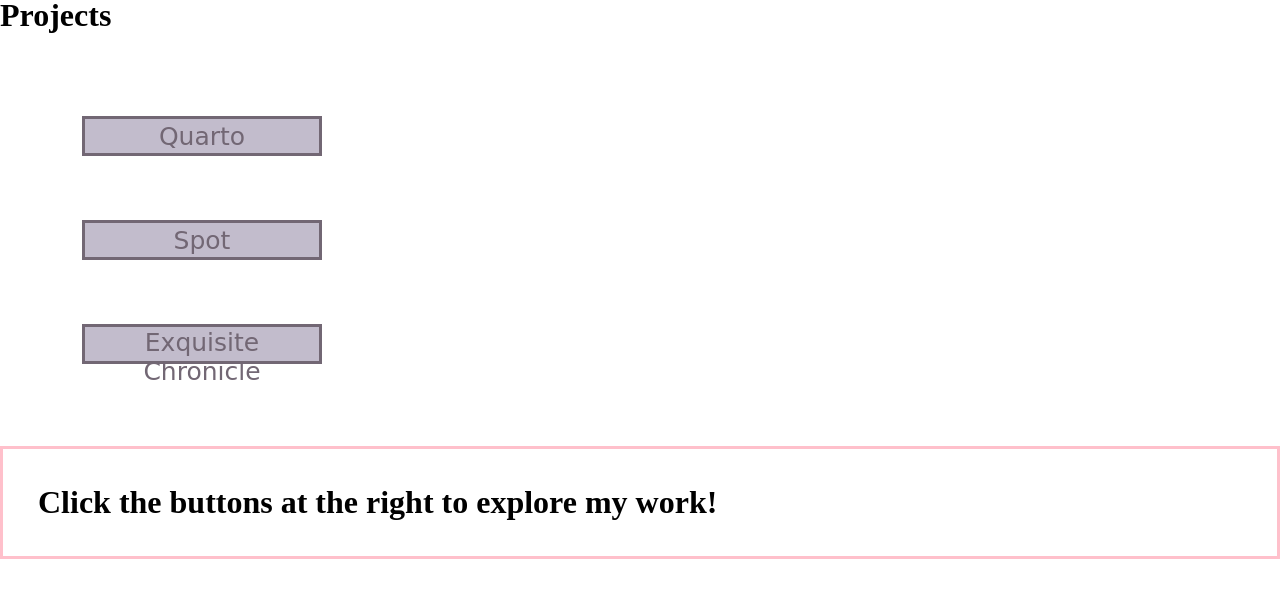
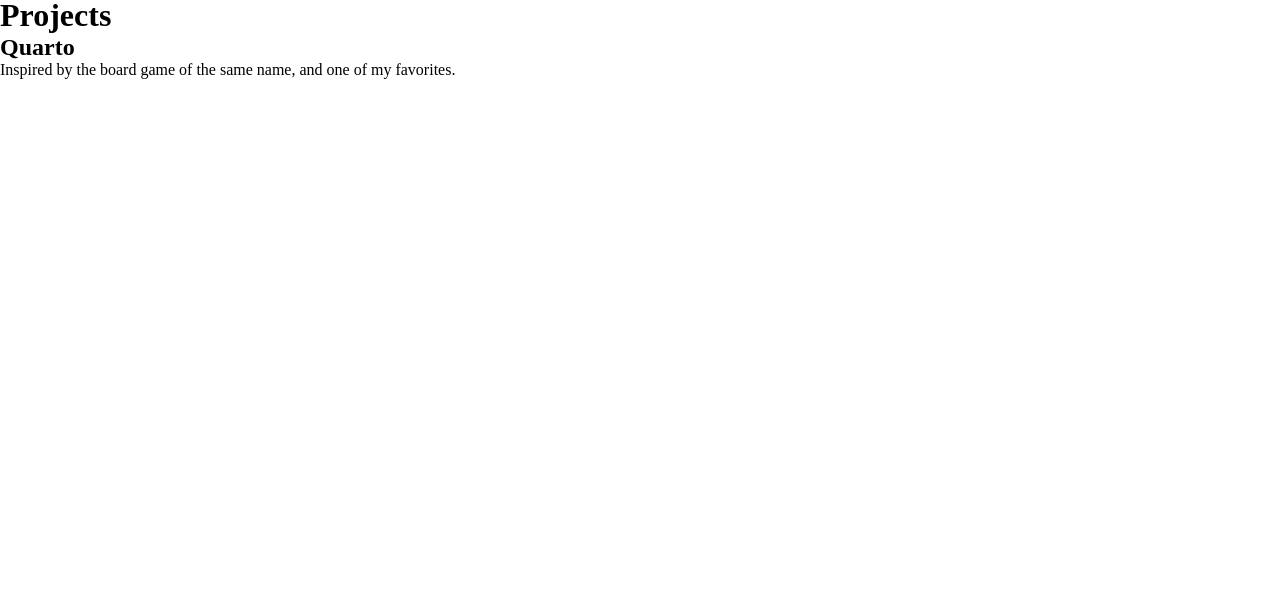
Before and after one commit to EJLugo/portfolio, a plain HTML site: page pages/projects.html in a window 1280 px wide. Shown: the part 32-630 px from the top of the page. Drawn offline with nearby package versions, Linux system fonts and the light colour scheme.

Commit message:
WIP adding projects

```diff
--- a/pages/projects.html
+++ b/pages/projects.html
@@ -21,22 +21,12 @@
     <div class="projects-header">
         <h1 class='project-header'>Projects</h1>
     </div>
-      <div class="projects">
-        <div><button class="project-buttons" id='quarto' onclick="aboutProject('quarto')">Quarto</button></div>
+    <div class="grid quarto-grid">
+      <h2>Quarto</h2>
+      <p>Inspired by the board game of the same name, and one of my favorites.</p>
+    </div>
+    <div class="grid ">
 
-        <div><button class="project-buttons" id='spot' onclick="aboutProject('spot')">Spot</button></div>
-
-        <div><button class="project-buttons" id='exquisite' onclick="aboutProject('exquisite')">Exquisite Chronicle</button></div>
-      </div>
-
-      <div class="project-block">
-        <h1 class='project-name'>Click the buttons at the right to explore my work!</h1>
-        <p class='project-description'></p>
-      </div>
-
-      <!-- <div class="">
-        <button type="button" onclick='sourceCode()'>Nothing to see here yet!</button>
-      </div> -->
     </div>
   <script src="https://ajax.googleapis.com/ajax/libs/jquery/2.1.3/jquery.min.js"></script>
   <script type="text/javascript" src="../JS/script.js"></script>
```
